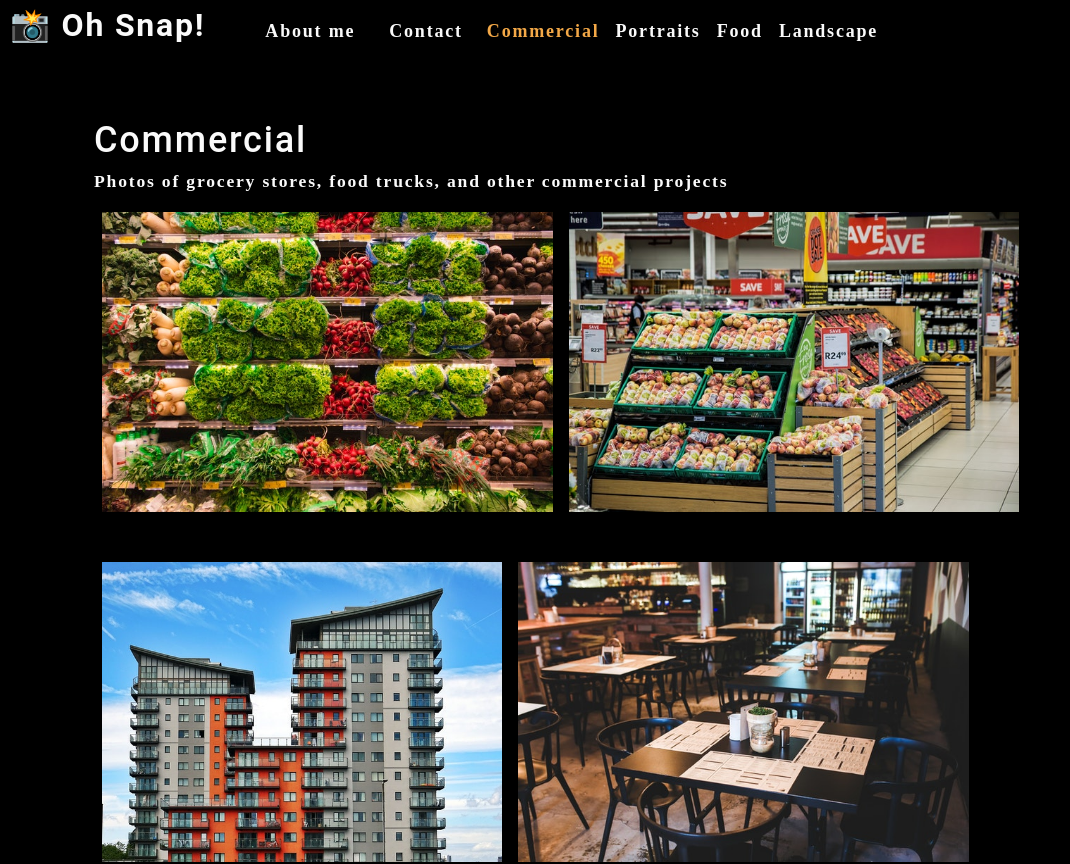
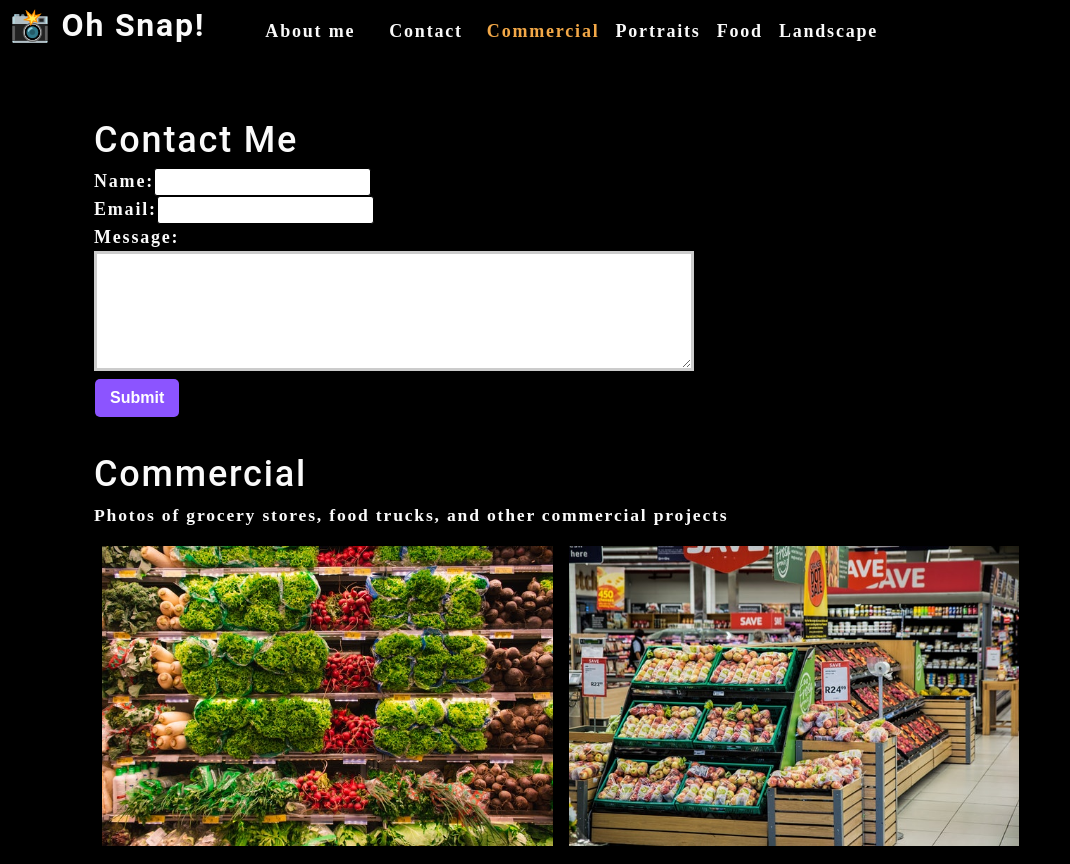
Before and after one commit to JJP512/photo-port, a React (Create React App) app: page / in a window 1280 px wide. Shown: the top 864 px of the page, without its empty margins (0-1070 px from the left). Built offline with nearby package versions, Linux system fonts and the light colour scheme.

Commit message:
added contact form functionality

```diff
--- a/src/App.js
+++ b/src/App.js
@@ -2,6 +2,7 @@
 import About from "./components/About";
 import Nav from "./components/Nav";
 import Gallery from "./components/Gallery"
+import ContactForm from "./components/Contact";
 
 function App() {
   const [categories] = useState([
@@ -25,6 +26,7 @@
       ></Nav>
       <main>
         <div>
+          <ContactForm></ContactForm>
           <Gallery currentCategory={currentCategory}></Gallery>
           <About></About>
         </div>
--- a/src/components/Contact/index.js
+++ b/src/components/Contact/index.js
@@ -1,22 +1,33 @@
-import React from "react"
+import React, { useState } from "react";
 
 function ContactForm() {
+    const [formState, setFormState] = useState({ name: "", email: "", message: "" });
+    const { name, email, message } = formState;
+
+    function handleChange(e) {
+        setFormState({...formState, [e.target.name]: e.target.value })
+    }
+
+    function handleSubmit(e) {
+        e.preventDefault();
+        console.log(formState);
+    }
 
     return (
         <section>
             <h1>Contact Me</h1>
-            <form id="contact-form">
+            <form id="contact-form" onSubmit={handleSubmit}>
                 <div>
                     <label htmlFor="name">Name:</label>
-                    <input type="text" name="name" />
+                    <input type="text" defaultValue={name} onChange={handleChange} name="name" />
                 </div>
                 <div>
                     <label htmlFor="email">Email:</label>
-                    <input type="email" name="email" />
+                    <input type="email" defaultValue={email} onChange={handleChange} name="email" />
                 </div>
                 <div>
                     <label htmlFor="message">Message:</label>
-                    <textarea name="message" rows="5" />
+                    <textarea name="message" defaultValue={message} onChange={handleChange} rows="5" />
                 </div>
                 <button type="submit">Submit</button>
             </form>
```
